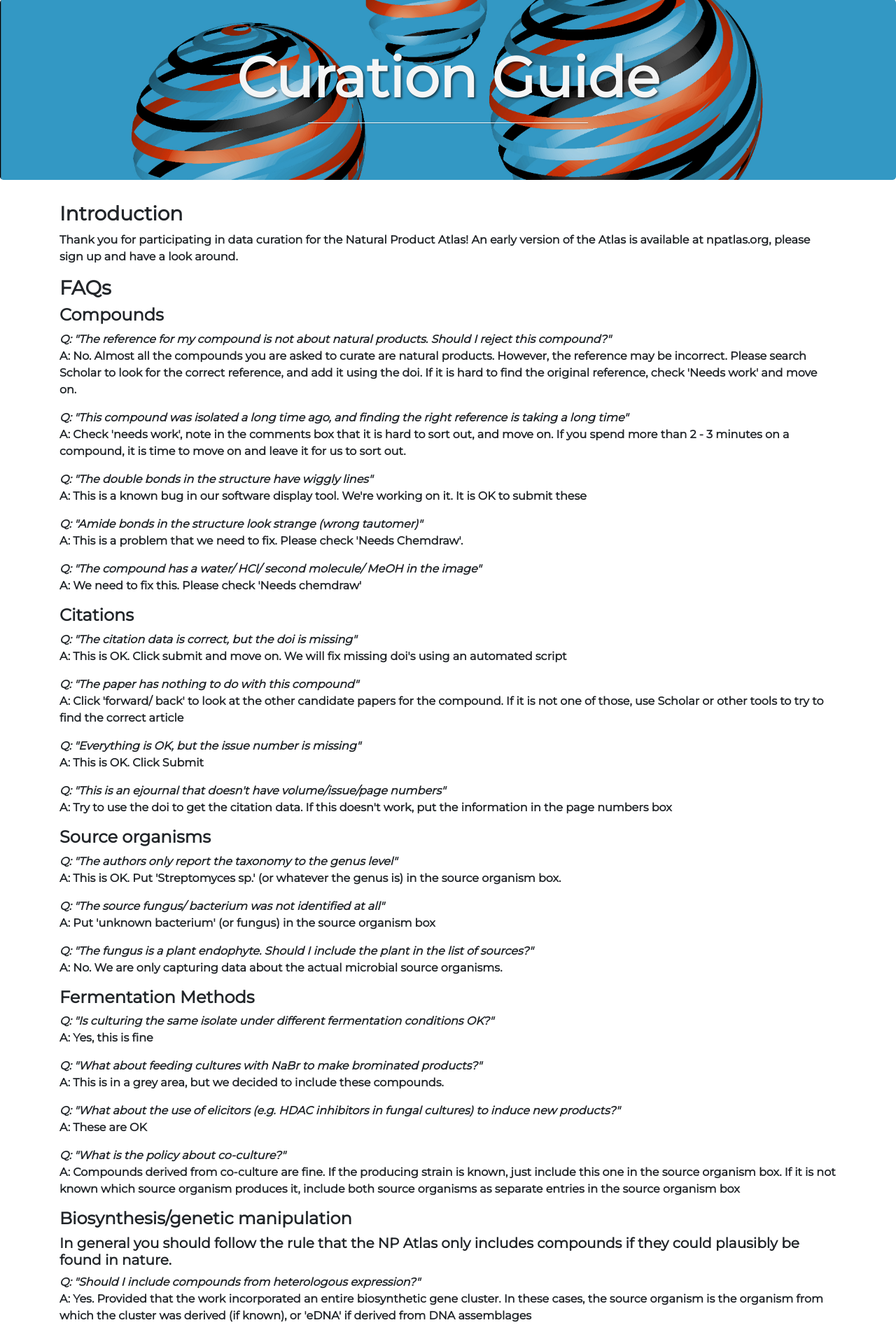
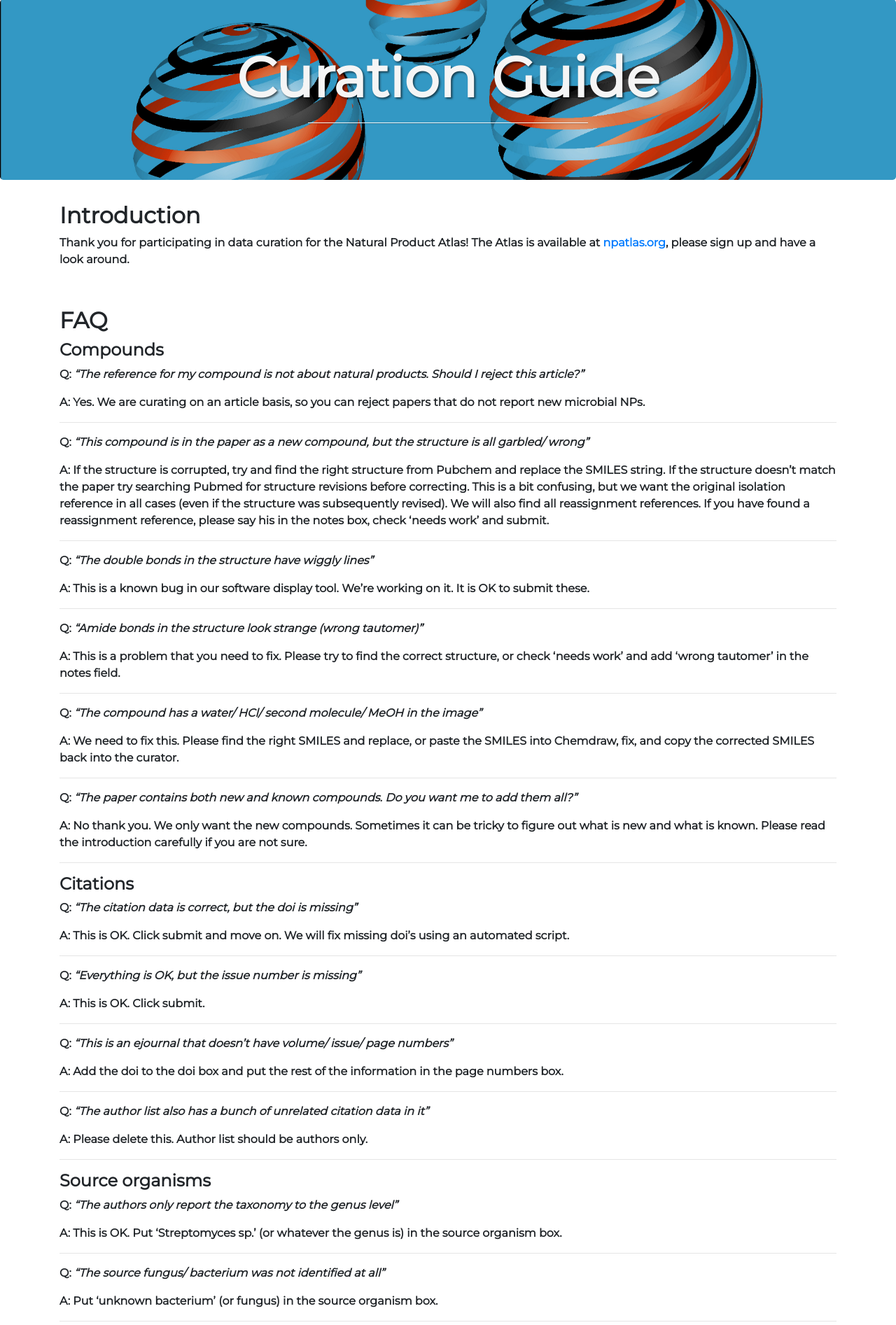
Before and after one commit to jvansan/npatlas_curator, a Flask app: page /guide in a window 1280 px wide. Shown: the part 122-2015 px from the top of the page at 70% size. Run offline with Flask 2, Linux system fonts and the light colour scheme; parts of the project's set-up code (start-up, migrations or seed data) failed here and were passed over; some libraries are stand-ins or nearby versions.

Commit message:
Move FAQ to separate markdown/html file - Convert with pandoc

```diff
--- a/app/templates/home/guide.html
+++ b/app/templates/home/guide.html
@@ -8,129 +8,6 @@
         </div>
     </div>
     <div class="container">
-        <h3>Introduction</h3>
-        <p>Thank you for participating in data curation for the Natural Product
-           Atlas! An early version of the Atlas is available at npatlas.org,
-           please sign up and have a look around.</p>
-        <h3>FAQs</h3>
-        <h4>Compounds</h4>
-        <p>
-            <em>Q: "The reference for my compound is not about natural
-                products. Should I reject this compound?"</em><br>
-            A: No. Almost all the compounds you are asked to curate are natural
-            products. However, the reference may be incorrect. Please search
-            Scholar to look for the correct reference, and add it using the
-            doi. If it is hard to find the original reference, check 'Needs
-            work' and move on.
-        </p>
-        <p>
-            <em>Q: "This compound was isolated a long time ago, and finding
-                the right reference is taking a long time"</em><br>
-            A: Check 'needs work', note in the comments box that it is hard
-            to sort out, and move on. If you spend more than 2 - 3 minutes on
-            a compound, it is time to move on and leave it for us to sort out.
-        </p>
-        <p>
-            <em>Q: "The double bonds in the structure have wiggly lines"</em><br>
-            A: This is a known bug in our software display tool. We're working
-            on it. It is OK to submit these
-        </p>
-        <p>
-            <em>Q: "Amide bonds in the structure look strange (wrong
-                tautomer)"</em><br>
-            A: This is a problem that we need to fix. Please check 'Needs
-            Chemdraw'.
-        </p>
-        <p>
-            <em>Q: "The compound has a water/ HCl/ second molecule/ MeOH in
-                the image"</em><br>
-            A: We need to fix this. Please check 'Needs chemdraw'
-        </p>
-        <h4>Citations</h4>
-        <p>
-            <em>Q: "The citation data is correct, but the doi is missing"</em><br>
-            A: This is OK. Click submit and move on. We will fix missing
-            doi's using an automated script
-        </p>
-        <p>
-            <em>Q: "The paper has nothing to do with this compound"</em><br>
-            A: Click 'forward/ back' to look at the other candidate papers
-            for the compound. If it is not one of those, use Scholar or other
-            tools to try to find the correct article
-        </p>
-        <p>
-            <em>Q: "Everything is OK, but the issue number is missing"</em><br>
-            A: This is OK. Click Submit
-        </p>
-        <p>
-            <em>Q: "This is an ejournal that doesn't have volume/issue/page
-                numbers"</em><br>
-            A: Try to use the doi to get the citation data. If this doesn't
-            work, put the information in the page numbers box
-        </p>
-        <h4>Source organisms</h4>
-        <p>
-            <em> Q: "The authors only report the taxonomy to the genus
-                level"</em><br>
-            A: This is OK. Put 'Streptomyces sp.' (or whatever the genus is)
-            in the source organism box.
-        </p>
-        <p>
-            <em>Q: "The source fungus/ bacterium was not identified at
-                all"</em><br>
-            A: Put 'unknown bacterium' (or fungus) in the source organism box
-        </p>
-        <p>
-            <em>Q: "The fungus is a plant endophyte. Should I include the plant
-                in the list of sources?"</em><br>
-            A: No. We are only capturing data about the actual microbial source organisms.
-        </p>
-        <h4>Fermentation Methods</h4>
-        <p>
-            <em>Q: "Is culturing the same isolate under different fermentation conditions
-                OK?"</em><br>
-            A: Yes, this is fine
-        </p>
-        <p>
-            <em>Q: "What about feeding cultures with NaBr to make brominated
-                products?"</em><br>
-            A: This is in a grey area, but we decided to include these compounds.
-        </p>
-        <p>
-            <em>Q: "What about the use of elicitors (e.g. HDAC inhibitors in
-                fungal cultures) to induce new products?"</em><br>
-            A: These are OK
-        </p>
-        <p>
-            <em>Q: "What is the policy about co-culture?"</em><br>
-            A: Compounds derived from co-culture are fine. If the producing
-            strain is known, just include this one in the source organism box.
-            If it is not known which source organism produces it, include both
-            source organisms as separate entries in the source organism box
-        </p>
-        <h4>Biosynthesis/genetic manipulation</h4>
-        <h5>In general you should follow the rule that the NP Atlas only
-            includes compounds if they could plausibly be found in nature.</h5>
-        <p>
-            <em>Q: "Should I include compounds from heterologous
-                expression?"</em><br>
-            A: Yes. Provided that the work incorporated an entire biosynthetic
-            gene cluster. In these cases, the source organism is the organism
-            from which the cluster was derived (if known), or 'eDNA' if derived
-            from DNA assemblages
-        </p>
-        <p>
-            <em>Q: "What about compounds made by feeding building blocks to
-                cultures?"</em><br>
-            A: If the building block is natural (e.g. proteinogenic amino
-            acids) that is OK. If it is non-natural (e.g. fluoro-phenylalanine)
-            this should be rejected. If you are not sure, check 'Needs work'
-            and put a comment in the comments field
-        </p>
-        <p>
-            <em>Q: "What about studies that delete/activate regulators of
-                biosynthetic machinery?"</em><br>
-            A: These are OK
-        </p>
+        {% include "home/guide_faq.html" %}
     </div>
 {% endblock %}
--- /dev/null
+++ b/app/templates/home/guide_faq.html
@@ -0,0 +1,72 @@
+<h2 id="introduction">Introduction</h2>
+<p>Thank you for participating in data curation for the Natural Product Atlas! The Atlas is available at <a href="npatlas.org" class="uri">npatlas.org</a>, please sign up and have a look around.</p>
+<p><br></p>
+<h2 id="faq">FAQ</h2>
+<h4 id="compounds">Compounds</h4>
+<p>Q: <em>“The reference for my compound is not about natural products. Should I reject this article?”</em></p>
+<p>A: Yes. We are curating on an article basis, so you can reject papers that do not report new microbial NPs.</p>
+<hr />
+<p>Q: <em>“This compound is in the paper as a new compound, but the structure is all garbled/ wrong”</em></p>
+<p>A: If the structure is corrupted, try and find the right structure from Pubchem and replace the SMILES string. If the structure doesn’t match the paper try searching Pubmed for structure revisions before correcting. This is a bit confusing, but we want the original isolation reference in all cases (even if the structure was subsequently revised). We will also find all reassignment references. If you have found a reassignment reference, please say his in the notes box, check ‘needs work’ and submit.</p>
+<hr />
+<p>Q: <em>“The double bonds in the structure have wiggly lines”</em></p>
+<p>A: This is a known bug in our software display tool. We’re working on it. It is OK to submit these.</p>
+<hr />
+<p>Q: <em>“Amide bonds in the structure look strange (wrong tautomer)”</em></p>
+<p>A: This is a problem that you need to fix. Please try to find the correct structure, or check ‘needs work’ and add ‘wrong tautomer’ in the notes field.</p>
+<hr />
+<p>Q: <em>“The compound has a water/ HCl/ second molecule/ MeOH in the image”</em></p>
+<p>A: We need to fix this. Please find the right SMILES and replace, or paste the SMILES into Chemdraw, fix, and copy the corrected SMILES back into the curator.</p>
+<hr />
+<p>Q: <em>“The paper contains both new and known compounds. Do you want me to add them all?”</em></p>
+<p>A: No thank you. We only want the new compounds. Sometimes it can be tricky to figure out what is new and what is known. Please read the introduction carefully if you are not sure.</p>
+<hr />
+<h4 id="citations">Citations</h4>
+<p>Q: <em>“The citation data is correct, but the doi is missing”</em></p>
+<p>A: This is OK. Click submit and move on. We will fix missing doi’s using an automated script.</p>
+<hr />
+<p>Q: <em>“Everything is OK, but the issue number is missing”</em></p>
+<p>A: This is OK. Click submit.</p>
+<hr />
+<p>Q: <em>“This is an ejournal that doesn’t have volume/ issue/ page numbers”</em></p>
+<p>A: Add the doi to the doi box and put the rest of the information in the page numbers box.</p>
+<hr />
+<p>Q: <em>“The author list also has a bunch of unrelated citation data in it”</em></p>
+<p>A: Please delete this. Author list should be authors only.</p>
+<hr />
+<h4 id="source-organisms">Source organisms</h4>
+<p>Q: <em>“The authors only report the taxonomy to the genus level”</em></p>
+<p>A: This is OK. Put ‘Streptomyces sp.’ (or whatever the genus is) in the source organism box.</p>
+<hr />
+<p>Q: <em>“The source fungus/ bacterium was not identified at all”</em></p>
+<p>A: Put ‘unknown bacterium’ (or fungus) in the source organism box.</p>
+<hr />
+<p>Q: <em>“The fungus is a plant endophyte. Should I include the plant in the list of sources?”</em></p>
+<p>A: No. We are only capturing data about the actual microbial source organisms.</p>
+<hr />
+<h4 id="fermentation-methods">Fermentation Methods</h4>
+<p>Q: <em>“Is culturing the same isolate under different fermentation conditions OK?”</em></p>
+<p>A: Yes, this is fine.</p>
+<hr />
+<p>Q: <em>“What about feeding cultures with NaBr to make brominated products?”</em></p>
+<p>A: This is in a grey area, but we decided to include these compounds.</p>
+<hr />
+<p>Q: <em>“What about the use of elicitors (e.g. HDAC inhibitors in fungal cultures) to induce new products?”</em></p>
+<p>A: These are OK.</p>
+<hr />
+<p>Q: <em>“What is the policy about co-culture?”</em></p>
+<p>A: Compounds derived from co-culture are fine. If the producing strain is known, just include this one in the source organism box. If it is not known which source organism produces it, include both source organisms as separate entries in the source organism box.</p>
+<hr />
+<h4 id="biosynthesis-genetic-manipulation">Biosynthesis/ genetic manipulation</h4>
+<p><strong>In general you should follow the rule that the NP Atlas only includes compounds if they could plausibly be found in nature.</strong></p>
+<p>Q: <em>“Should I include compounds from heterologous expression?”</em></p>
+<p>A: Yes. Provided that the work incorporated an entire biosynthetic gene cluster. In these cases, the source organism is the organism from which the cluster was derived (if known), or ‘eDNA’ if derived from DNA assemblages.</p>
+<hr />
+<p>Q: <em>“What about compounds made by feeding building blocks to cultures?”</em></p>
+<p>A: If the building block is natural (e.g. proteinogenic amino acids) that is OK. If it is non-natural (e.g. fluoro-phenylalanine) this should be rejected. If you are not sure, check ‘Needs work’ and put a comment in the comments field.</p>
+<hr />
+<p>Q: <em>“What about studies that delete/ activate regulators of biosynthetic machinery?”</em></p>
+<p>A: These are OK.</p>
+<hr />
+<p>Q: <em>“What about shunt products made by deleting enzymes in the pathway?”</em></p>
+<p>A: Nope. This is considered ‘non-natural’. It would be helpful if you could put ‘Biosynthetic engineering’ in the notes box in case we decide later on to go back and include these.</p>
```
Also changed, not shown: app/templates/home/guide_faq.md (added, +178 -0 lines).
